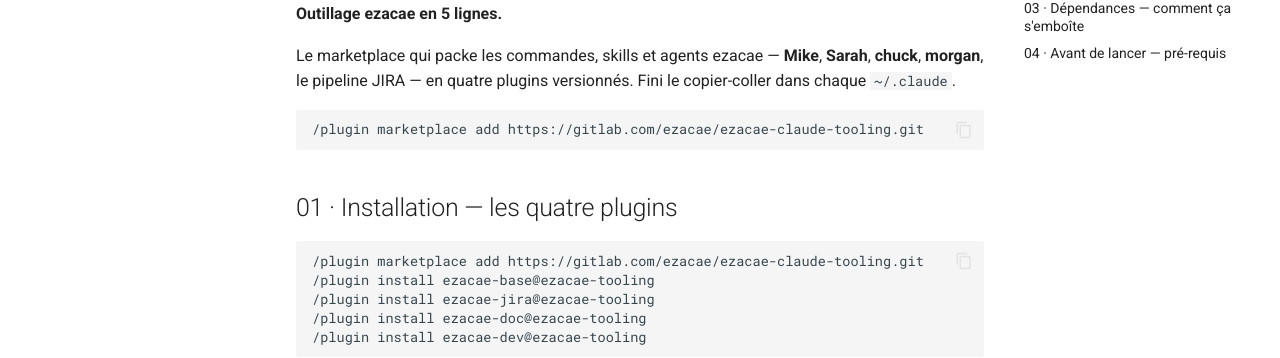
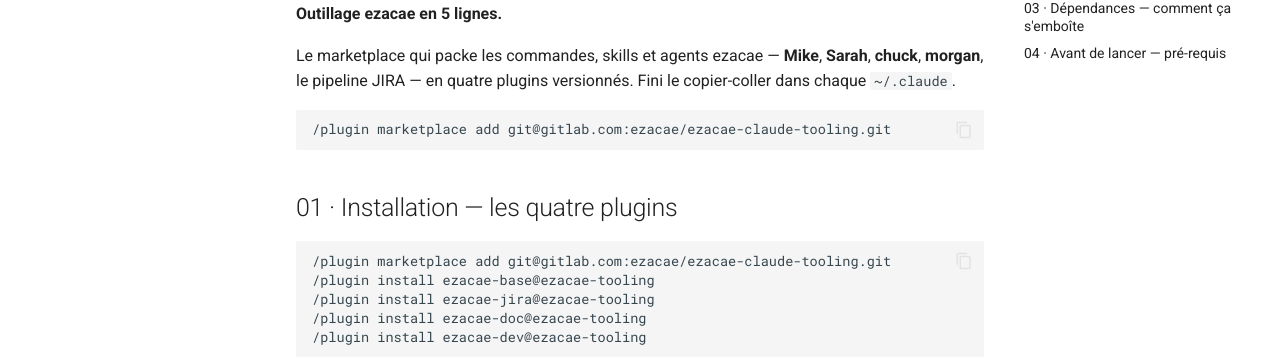
Before and after one commit to ezacae/ezacae-tooling, an MkDocs documentation site: the page built from docs/index.md, in a window 1280 px wide and 900 px high. Shown: the part 268-626 px from the top of the window. Built offline with MkDocs 1.6.1 and Material for MkDocs 9.7.7, drawn with Linux system fonts in a browser that asks for light colours; some of the changed lines change nothing that is shown.

Commit message:
Update plugin repository URLs to use SSH format

````diff
--- a/docs/index.md
+++ b/docs/index.md
@@ -7,13 +7,13 @@
 Le marketplace qui packe les commandes, skills et agents ezacae — **Mike**, **Sarah**, **chuck**, **morgan**, le pipeline JIRA — en quatre plugins versionnés. Fini le copier-coller dans chaque `~/.claude`.
 
 ```text
-/plugin marketplace add https://gitlab.com/ezacae/ezacae-claude-tooling.git
+/plugin marketplace add git@gitlab.com:ezacae/ezacae-claude-tooling.git
 ```
 
 ## 01 · Installation — les quatre plugins
 
 ```text
-/plugin marketplace add https://gitlab.com/ezacae/ezacae-claude-tooling.git
+/plugin marketplace add git@gitlab.com:ezacae/ezacae-claude-tooling.git
 /plugin install ezacae-base@ezacae-tooling
 /plugin install ezacae-jira@ezacae-tooling
 /plugin install ezacae-doc@ezacae-tooling
````
